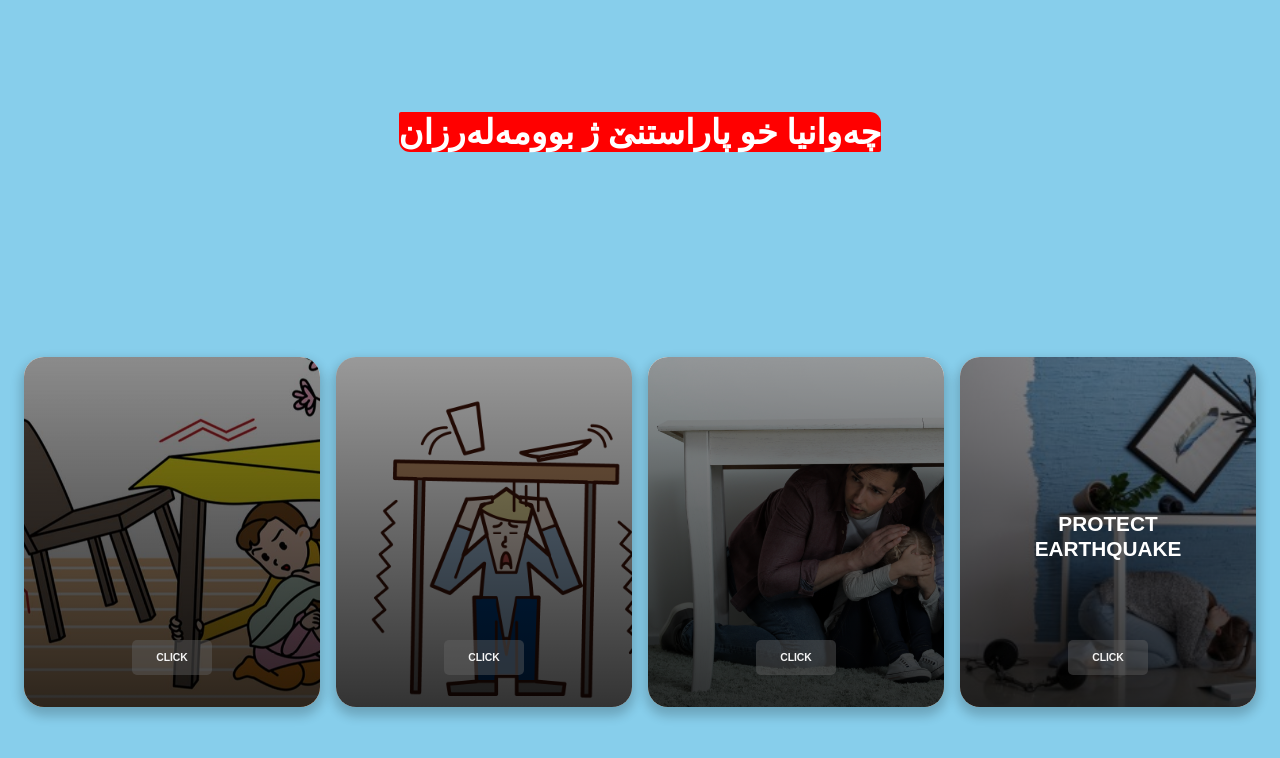
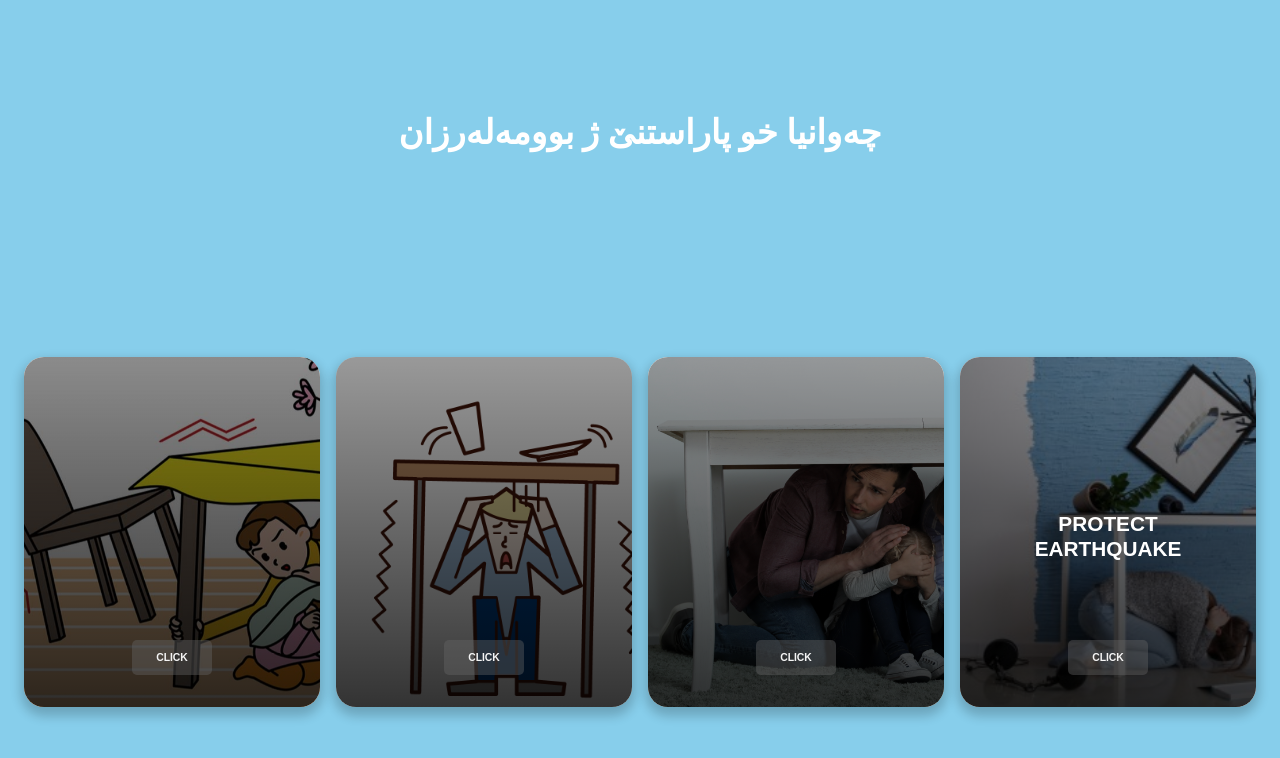
Before and after one commit to alexkrdd/new124, a plain HTML site: page page1/index.html in a window 1280 px wide. Drawn offline with Linux system fonts and the light colour scheme.

Commit message:
style.css

```diff
--- a/page1/style.css
+++ b/page1/style.css
@@ -49,8 +49,8 @@ h3{
   font-size: 2.125rem;
 text-align: center;
 color: white;
-background-color: red;
 border-radius: 2px 11px;
+align-items: center;
 }
 * {
   box-sizing: border-box;
```
